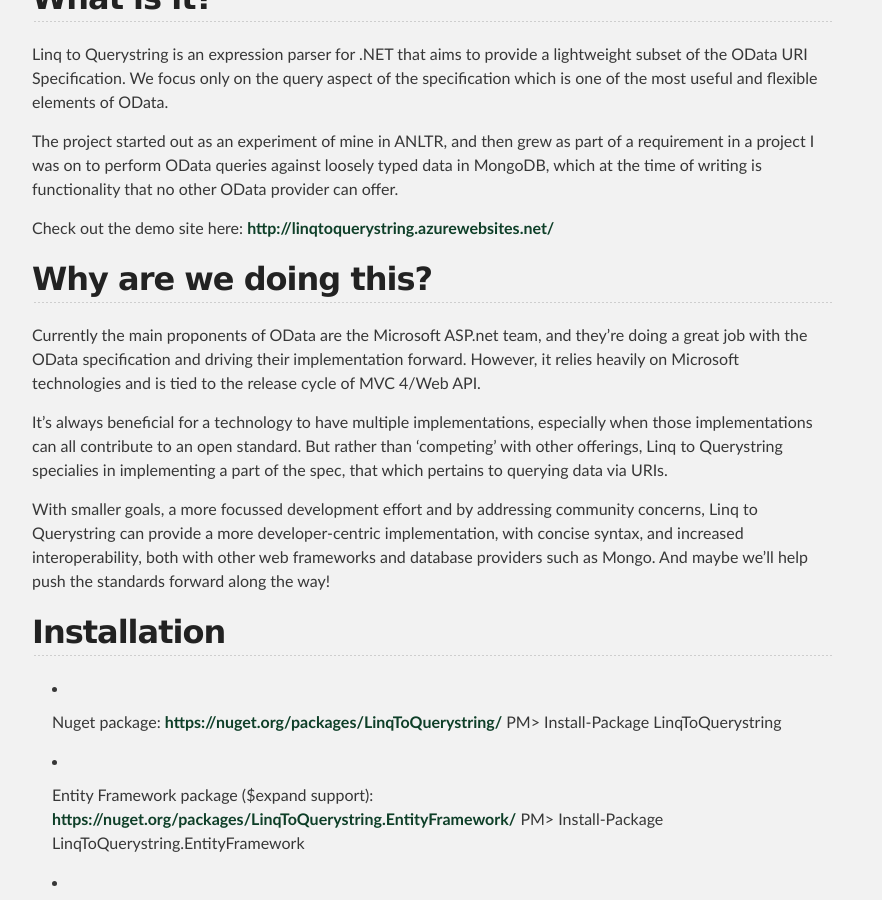
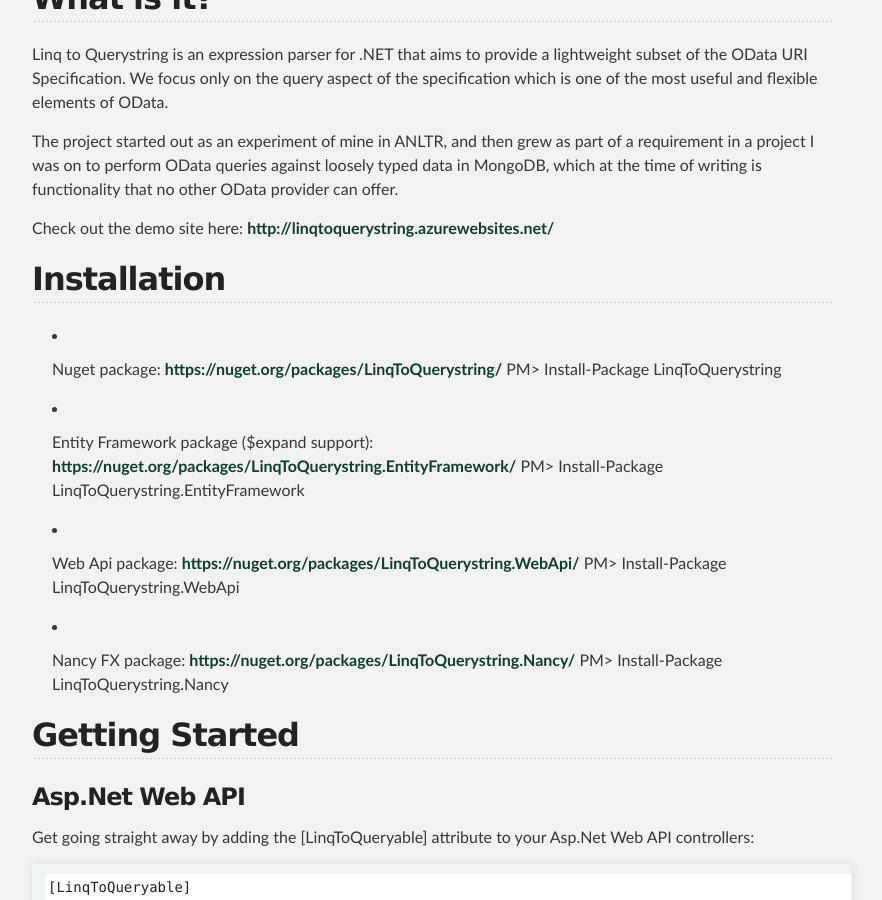
Before and after one commit to beyond-code-github/LinqToQuerystring, a Jekyll site: the page built from index.markdown, in a window 1280 px wide and 900 px high, scrolled down 330 px. Shown: the whole window, without its empty margins (208-1090 px from the left). Built offline with Jekyll 4.4.1, drawn with Linux system fonts in a browser that asks for light colours; Markdown is read by kramdown in place of the engine named in the settings.

Commit message:
Removed why are we doing this section

```diff
--- a/index.markdown
+++ b/index.markdown
@@ -9,14 +9,6 @@ Linq to Querystring is an expression parser for .NET that aims to provide a ligh
 The project started out as an experiment of mine in ANLTR, and then grew as part of a requirement in a project I was on to perform OData queries against loosely typed data in MongoDB, which at the time of writing is functionality that no other OData provider can offer.
 
 Check out the demo site here: [http://linqtoquerystring.azurewebsites.net/](http://linqtoquerystring.azurewebsites.net/)
-
-## Why are we doing this?
-
-Currently the main proponents of OData are the Microsoft ASP.net team, and they're doing a great job with the OData specification and driving their implementation forward. However, it relies heavily on Microsoft technologies and is tied to the release cycle of MVC 4/Web API.
-
-It's always beneficial for a technology to have multiple implementations, especially when those implementations can all contribute to an open standard. But rather than 'competing' with other offerings, Linq to Querystring specialies in implementing a part of the spec, that which pertains to querying data via URIs.
-
-With smaller goals, a more focussed development effort and by addressing community concerns, Linq to Querystring can provide a more developer-centric implementation, with concise syntax, and increased interoperability, both with other web frameworks and database providers such as Mongo. And maybe we'll help push the standards forward along the way!
 
 ## Installation
 
```
